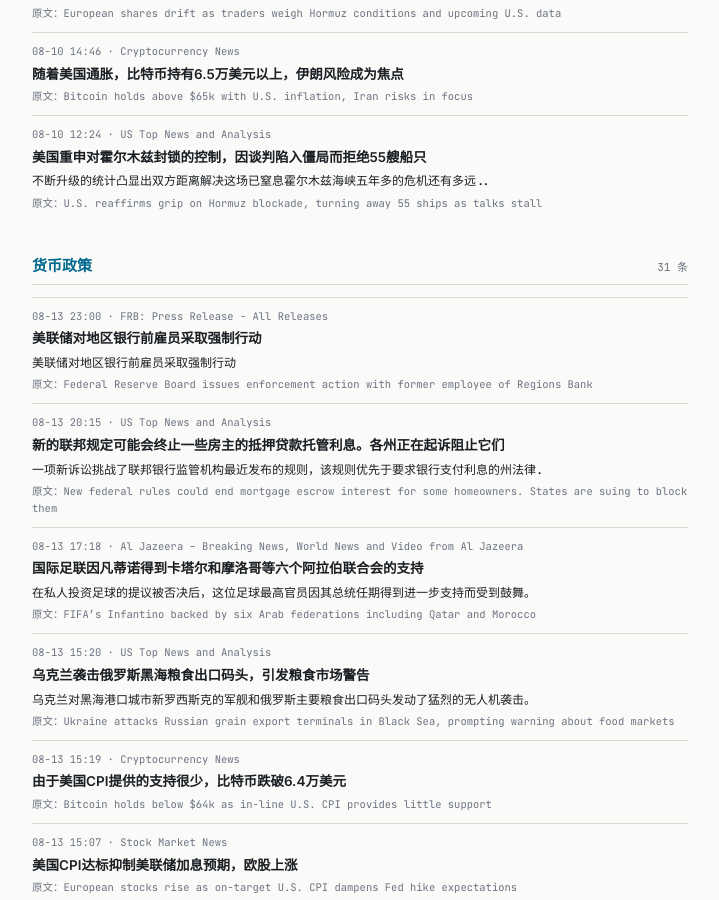
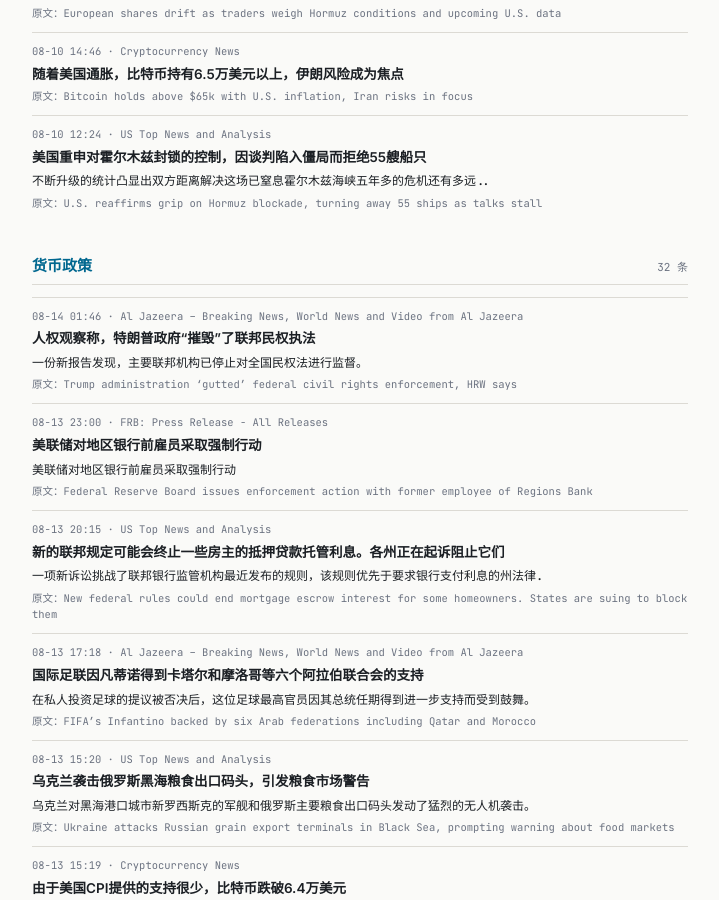
Before and after one commit to tang3super/tang3super.github.io, a Jekyll site: the page built from macro-trade/news-digest.md, in a window 1280 px wide and 900 px high, scrolled down 8182 px. Shown: the whole window, without its empty margins (280-999 px from the left). Built offline with Jekyll 4.4.1, drawn with Linux system fonts in a browser that asks for light colours; some of the changed text lies outside the part shown.

Commit message:
sync news-digest article

```diff
--- a/macro-trade/news-digest.md
+++ b/macro-trade/news-digest.md
@@ -554,6 +554,13 @@ topics:
     summary_zh: 不断升级的统计凸显出双方距离解决这场已窒息霍尔木兹海峡五年多的危机还有多远..
 - name: 货币政策
   items:
+  - title: Trump administration ‘gutted’ federal civil rights enforcement, HRW says
+    summary: A new report finds key federal agencies have stopped providing oversight of civil rights laws nationally.
+    link: https://www.aljazeera.com/news/2026/8/13/trump-administration-gutted-federal-civil-rights-enforcement-hrw-says?traffic_source=rss
+    source: Al Jazeera – Breaking News, World News and Video from Al Jazeera
+    time: 08-14 01:46
+    title_zh: 人权观察称，特朗普政府“摧毁”了联邦民权执法
+    summary_zh: 一份新报告发现，主要联邦机构已停止对全国民权法进行监督。
   - title: Federal Reserve Board issues enforcement action with former employee of Regions Bank
     summary: Federal Reserve Board issues enforcement action with former employee of Regions Bank
     link: https://www.federalreserve.gov/newsevents/pressreleases/enforcement20260813a.htm
```
Also changed, not shown: other parts of macro-trade/news-digest.md (+1 -1 lines).
